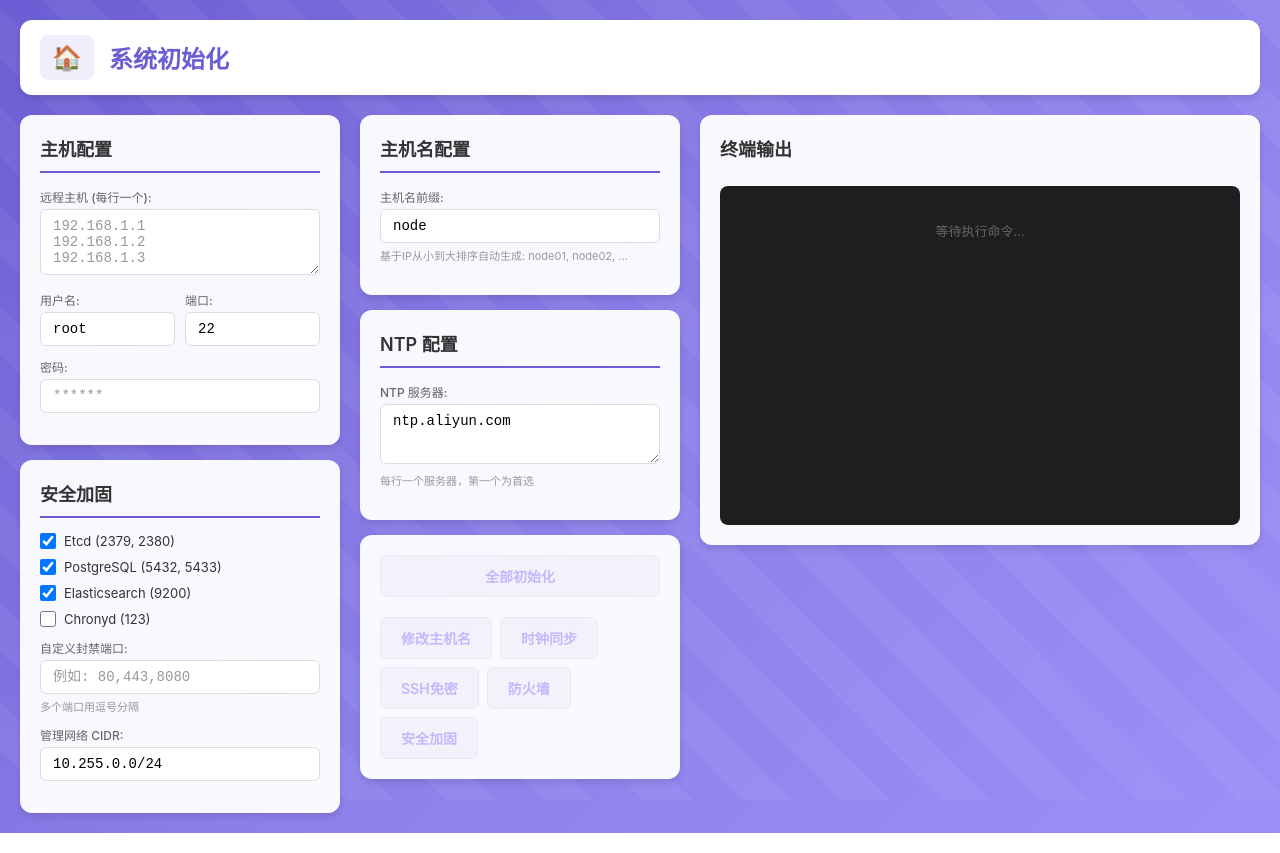
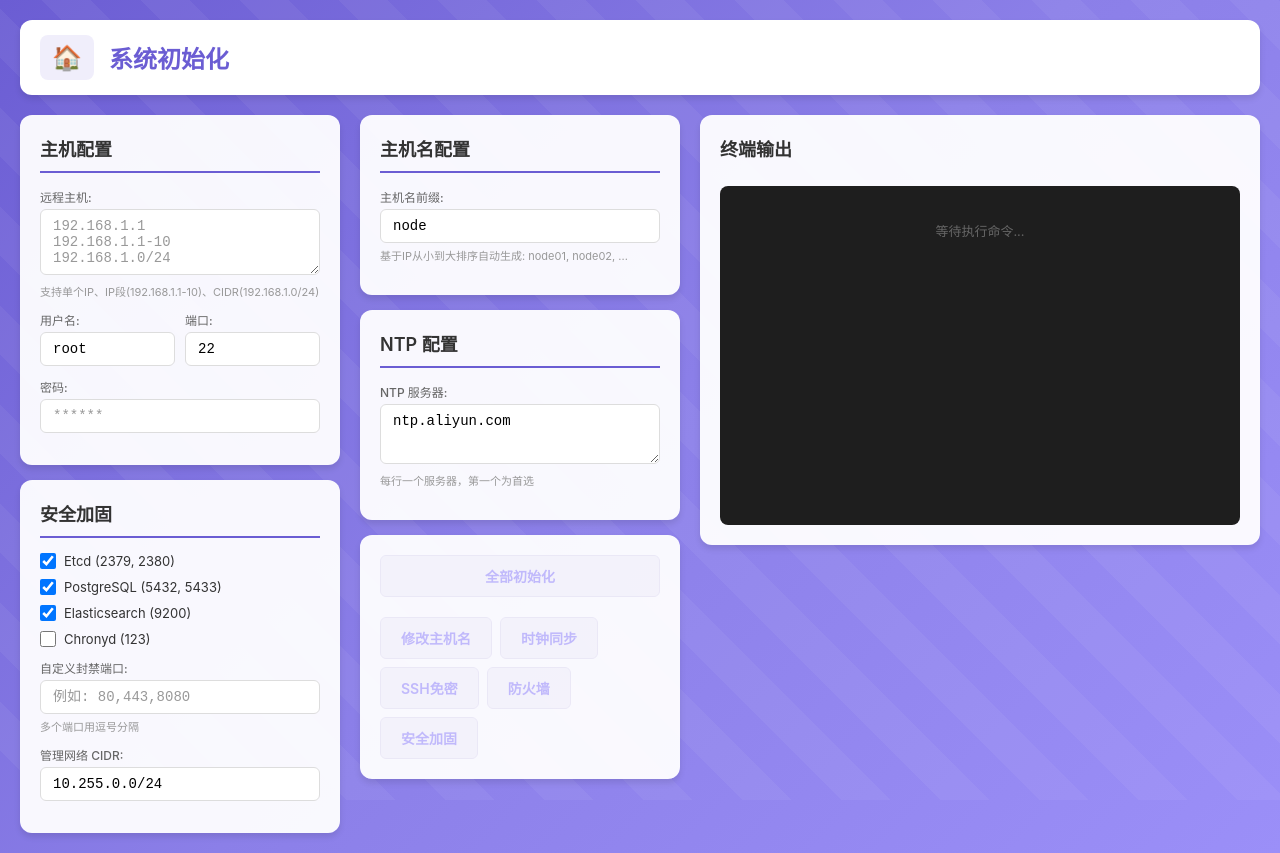
Before and after one commit to ruigang19289/tools, a Vue app in the folder frontend/: page /system/init in a window 1280 px wide. Built offline with nearby package versions, Linux system fonts and the light colour scheme.

Commit message:
优化：更新远程主机输入框提示

```diff
--- a/frontend/src/apps/system/SystemInit.vue
+++ b/frontend/src/apps/system/SystemInit.vue
@@ -14,12 +14,13 @@
           <h2 class="section-title">主机配置</h2>
 
           <div class="form-group">
-            <label>远程主机 (每行一个):</label>
+            <label>远程主机:</label>
             <textarea
               v-model="hostsText"
               rows="3"
-              placeholder="192.168.1.1&#10;192.168.1.2&#10;192.168.1.3"
+              placeholder="192.168.1.1&#10;192.168.1.1-10&#10;192.168.1.0/24"
             ></textarea>
+            <small>支持单个IP、IP段(192.168.1.1-10)、CIDR(192.168.1.0/24)</small>
           </div>
 
           <div class="form-row">
```
